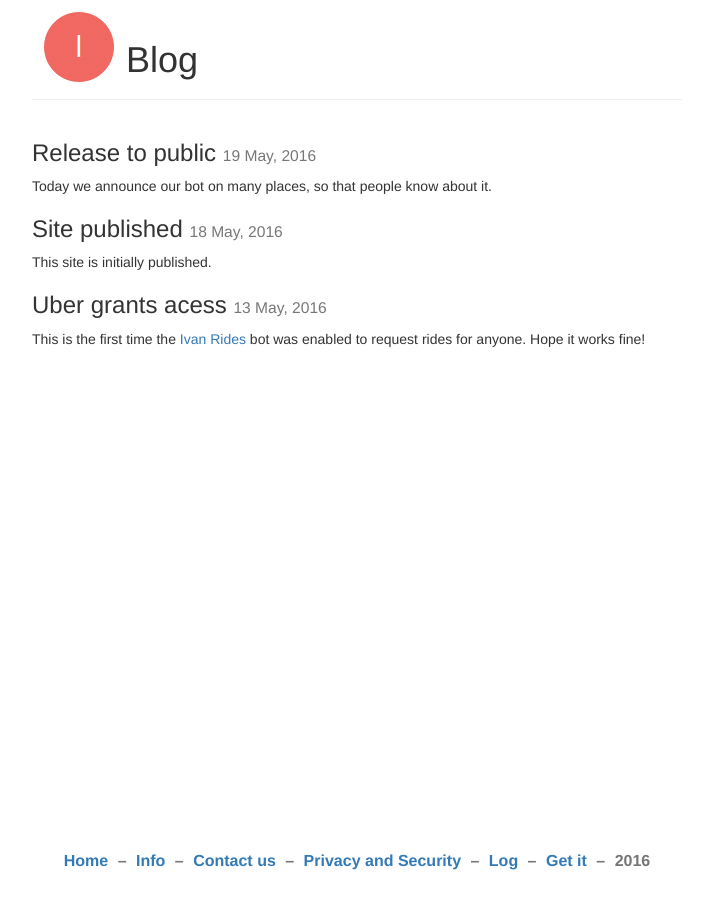
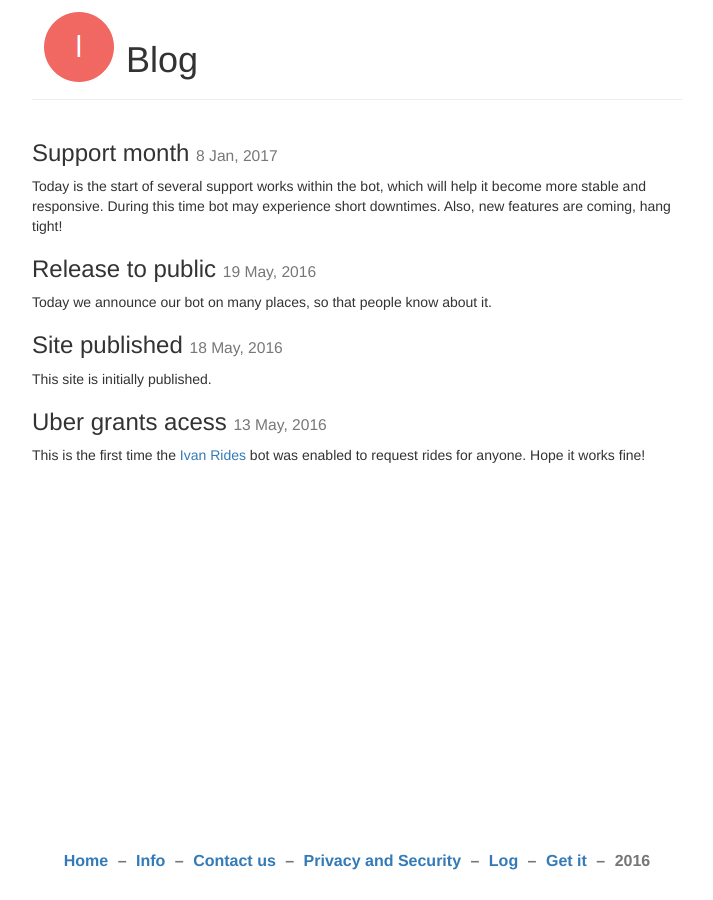
Before and after one commit to IvanTheBot/IvanTheBot.github.io, a Jekyll site: the page built from log.md, in a window 1280 px wide. Shown: the whole page, without its empty margins (283-996 px from the left). Built offline with Jekyll 4.4.1, drawn with Linux system fonts in a browser that asks for light colours.

Commit message:
Update log.md
add maintenance notes

```diff
--- a/log.md
+++ b/log.md
@@ -2,6 +2,12 @@
 layout: simple
 title: "Blog"
 ---
+
+### Support month <small>8 Jan, 2017</small>
+
+Today is the start of several support works within the bot, which will help it become more stable and responsive.
+During this time bot may experience short downtimes.
+Also, new features are coming, hang tight!
 
 ### Release to public <small>19 May, 2016</small>
 
```
